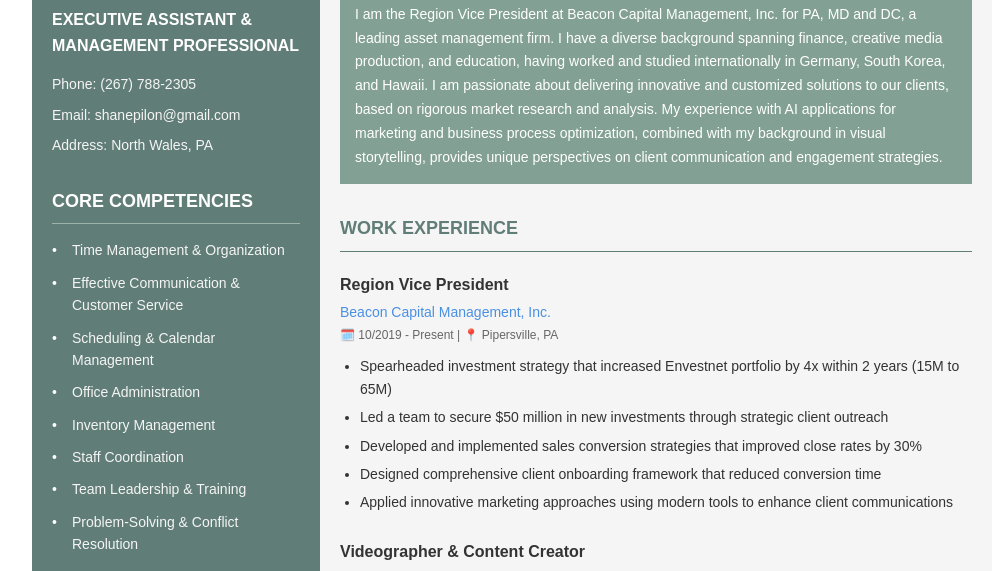
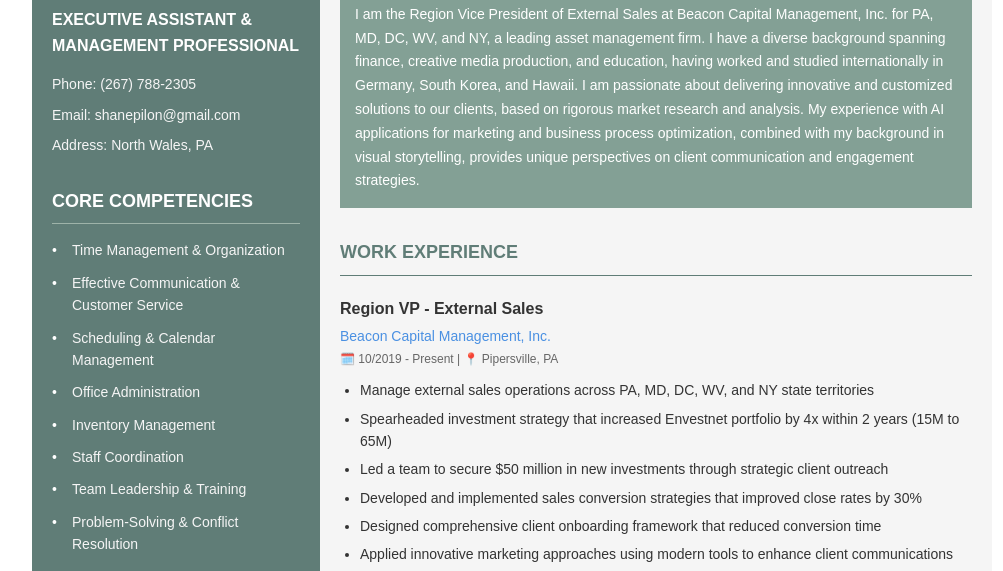
Before and after one commit to Chappyo7/shane-pilon-resume, a plain HTML site: page index.html in a window 1280 px wide. Shown: the part 110-681 px from the top of the page, without its empty margins (128-1131 px from the left). Drawn offline with Linux system fonts and the light colour scheme.

Commit message:
Update job title and region details, clarify external sales role

```diff
--- a/index.html
+++ b/index.html
@@ -241,16 +241,17 @@
             <div class="main-content">
                 <div class="main-section-title">PROFESSIONAL SUMMARY</div>
                 <div class="summary-content">
-                    I am the Region Vice President at Beacon Capital Management, Inc. for PA, MD and DC, a leading asset management firm. I have a diverse background spanning finance, creative media production, and education, having worked and studied internationally in Germany, South Korea, and Hawaii. I am passionate about delivering innovative and customized solutions to our clients, based on rigorous market research and analysis. My experience with AI applications for marketing and business process optimization, combined with my background in visual storytelling, provides unique perspectives on client communication and engagement strategies.
+                    I am the Region Vice President of External Sales at Beacon Capital Management, Inc. for PA, MD, DC, WV, and NY, a leading asset management firm. I have a diverse background spanning finance, creative media production, and education, having worked and studied internationally in Germany, South Korea, and Hawaii. I am passionate about delivering innovative and customized solutions to our clients, based on rigorous market research and analysis. My experience with AI applications for marketing and business process optimization, combined with my background in visual storytelling, provides unique perspectives on client communication and engagement strategies.
                 </div>
 
                 <div class="main-section-title">WORK EXPERIENCE</div>
 
                 <div class="job">
-                    <div class="job-title">Region Vice President</div>
+                    <div class="job-title">Region VP - External Sales</div>
                     <div class="company">Beacon Capital Management, Inc.</div>
                     <div class="date-location">🗓️ 10/2019 - Present | 📍 Pipersville, PA</div>
                     <ul class="job-duties">
+                        <li>Manage external sales operations across PA, MD, DC, WV, and NY state territories</li>
                         <li>Spearheaded investment strategy that increased Envestnet portfolio by 4x within 2 years (15M to 65M)</li>
                         <li>Led a team to secure $50 million in new investments through strategic client outreach</li>
                         <li>Developed and implemented sales conversion strategies that improved close rates by 30%</li>
```
